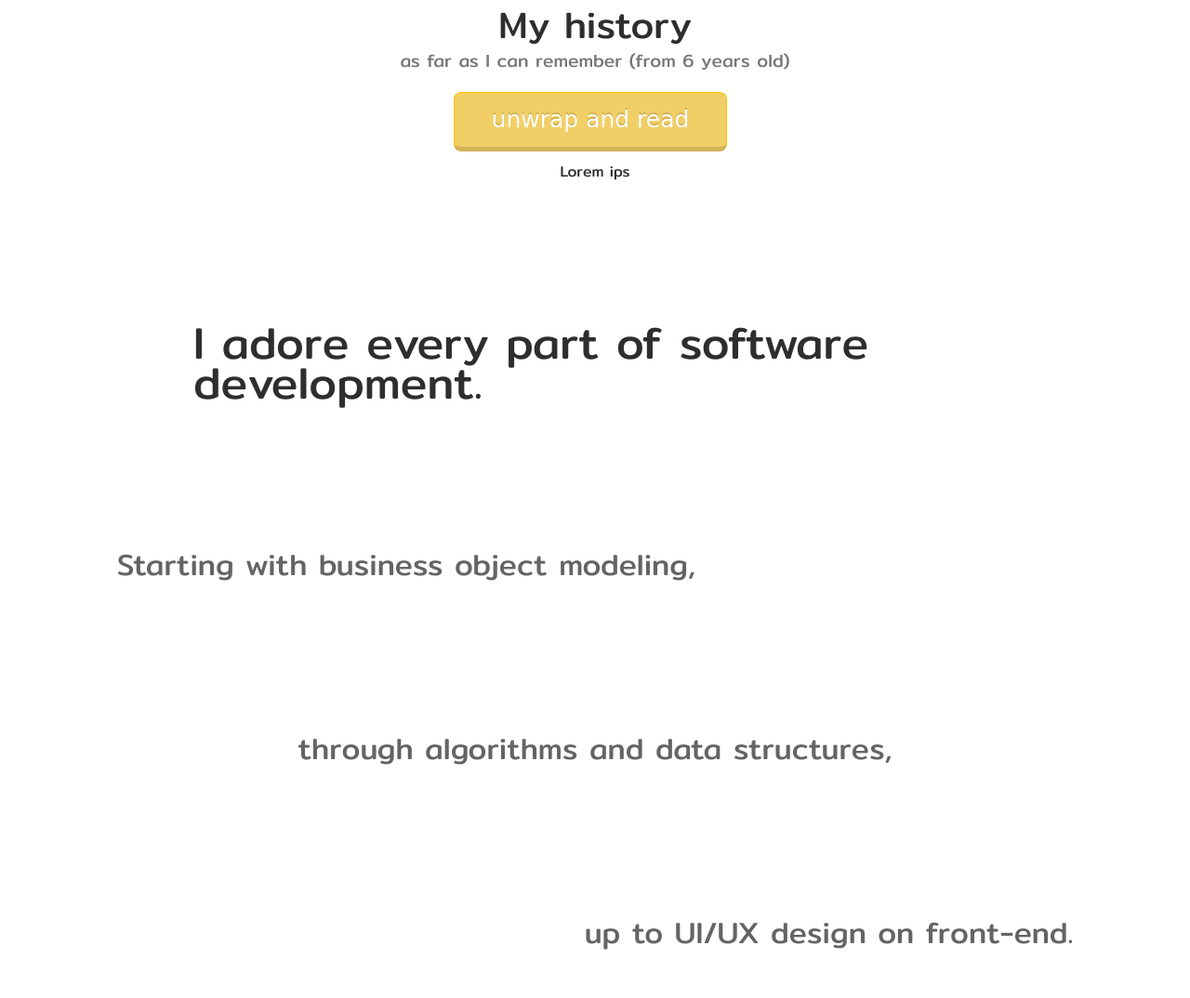
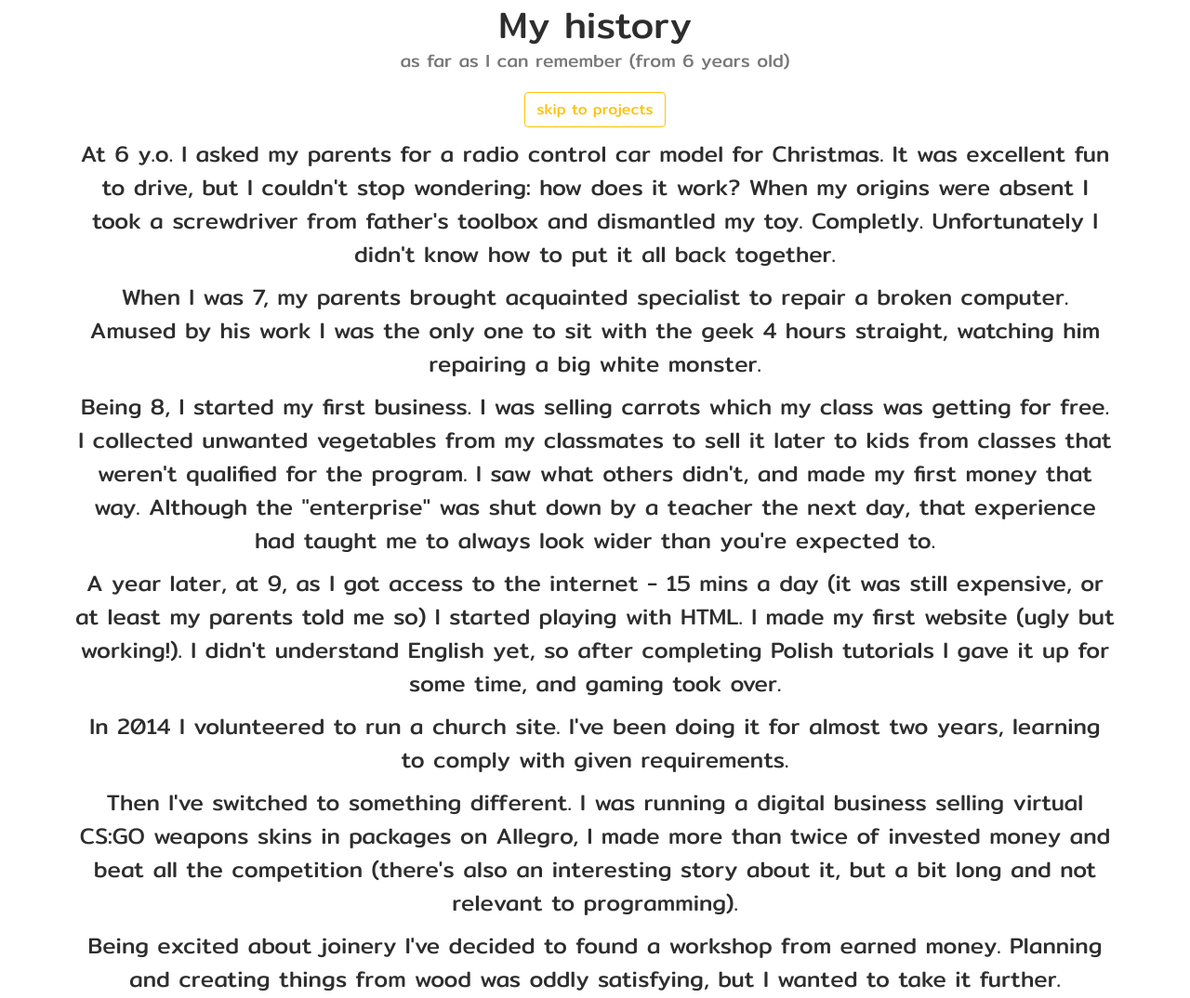
Before and after one commit to DanielPiskorz/My-Portfolio, a plain HTML site: page index.html in a window 1280 px wide. Shown: the part 3147-4221 px from the top of the page at 93% size. Drawn offline with nearby package versions, Linux system fonts and the light colour scheme.

Commit message:
History text

```diff
--- a/css/style.css
+++ b/css/style.css
@@ -222,32 +222,16 @@ nav ul li a {
 	margin-bottom: 20px;
 }
 
-
-
-#about #unwrap_button{
-	text-align: center;
-	padding: 10px 40px;
-	margin: 0px 10px 10px 0px;
-	float: left;
-	border-radius: 8px;
-	font-family: 'Pacifico', cursive;
-	font-size: 25px;
-	color: #FFF;
-	text-decoration: none;
-	transition: all 0.1s;
-	-webkit-transition: all 0.1s;
-	background-color: rgb(242, 207, 102);
-	border-bottom: 5px solid rgb(209, 179, 88);
-	text-shadow: 0px -2px rgb(209, 179, 88);
+#history{
+	font-size: 1.5rem;
 }
 
-#about #unwrap_button:active{
-	transform: translate(0px,5px);
-    -webkit-transform: translate(0px,5px);
-	border-bottom: 1px solid;
-	background-image: radial-gradient(rgb(255, 226, 138),rgb(245, 208, 97));
-	border-bottom: 5px solid rgb(235, 200, 95);
-	text-shadow: 0px 0px 2px rgb(255, 255, 255);
+#history p{
+	margin: 10px;
+}
+
+.expanded #history{
+	display: block;
 }
 
 
@@ -284,13 +268,6 @@ nav ul li a {
 	color: rgb(66, 66, 66)
 }
 
-/* #projects{
-	background-color: red;
-	position: absolute;
-	transform:rotate(2deg);
-	max-width: 100%;
-    overflow-x: hidden;
-} */
 
 #eels_java_vlog .container-fluid{
 
--- a/index.html
+++ b/index.html
@@ -88,17 +88,41 @@
                 <p id="p10">as far as I can remember (from 6 years old)</p>
 
                 <div class="row justify-content-center">
-                        <button id="unwrap_button" class="btn btn-outline-warning">unwrap and read</button>
-                </div>Lorem ips
+                        <a href="#projects" class="btn btn-outline-warning">skip to projects</a>
 
+                        <div id="history">
 
+                                <p>At 6 y.o. I asked my parents for a radio control car model for Christmas. It was excellent fun to drive, but I couldn't stop wondering: how does it work?
+                                        When my origins were absent I took a screwdriver from father's toolbox and dismantled my toy. Completly. Unfortunately I didn't know how to put it all back together.</p>
 
+                                <p> When I was 7, my parents brought acquainted specialist to repair a broken computer. Amused by his work I was the only one to sit with the geek 4 hours straight, watching him repairing a big white monster.
+
+                                <p>Being 8, I started my first business. I was selling carrots which my class was getting for free. I collected unwanted vegetables from my classmates to sell it later to kids from classes that weren't qualified for the program.  I saw what others didn't, and made my first money that way.
+                                Although the "enterprise" was shut down by a teacher the next day,  that experience had taught me to always look wider than you're expected to.</p>
+
+                                <p>A year later, at 9, as I got access to the internet - 15 mins a day (it was still expensive, or at least my parents told me so) I started playing with HTML. I made my first website (ugly but working!). I didn't understand English yet, so after completing Polish tutorials I gave it up for some time, and gaming took over.</p>
+
+                                <p>In 2014 I volunteered to run a church site. I've been doing it for almost two years, learning to comply with given requirements.</p>
+
+                                <p>Then I've switched to something different. I was running a digital business selling virtual CS:GO weapons skins in packages on Allegro, I made more than twice of invested money and beat all the competition (there's also an interesting story about it, but a bit long and not relevant to programming).</p>
+
+                                <p>Being excited about joinery I've decided to found a workshop from earned money. Planning and creating things from wood was oddly satisfying, but I wanted to take it further.</p>
+
+                                <p>I bought Arduino, with a lot of different things to play with. I learned the basics of electronics and programming in C and created a few interesting projects. I loved the adventure, all the same, I hated the fact that physical hardware (so expensive for me then) was limiting my possibilities.</p>
+
+                                <p> That was the moment I decided to go into pure computer programming. I switched from C to C++ in order to learn objective programming, and after a short period of time decided to stay with Java due to its possibilities with both Android and big enterprise applications. </p>
+
+                                <p>I've been making a lot of small programs in core Java describing real-world processes, and passed OCAJP 8 exam in Cracow, in May 2017.</p>
+                                <p>A few months later I pursuit to make my childhood dream come true, and created my own high-end Android game. I've programmed it with UnityScript and C#.</p>
+                        </div>
+
+                </div>
 
 
 
             <div class="container">
                 <p id="p11">I adore every part of software development.</p>
-                <p id="p12">Starting with business object modeling,</p>
+                <p id="p12">Starting with object modeling and architecture,</p>
                 <p id="p13">through algorithms and data structures,</p>
                 <p id="p14"> up to UI/UX design on front-end.</p>
             </div>
@@ -118,7 +142,7 @@
                                 <h1 data-aos-offset="150" data-aos="fade-right">eel's java vlog
                                     <div id="highlight" data-aos="fade" data-aos-easing="ease-in-sine" data-aos-duration="1000" data-aos-offset="320">eel's java vlog</div>
                                 </h1>
-                                <h2 data-aos-offset="150" data-aos="fade-right">Running a vlog I've improoved <br> my communication skills.</h2>
+                                <h2 data-aos-offset="150" data-aos="fade-right">Running a programming vlog I've improved <br> my communication skills.</h2>
                                 <h4 data-aos-offset="150" data-aos="fade-right">Creating over 30 tech videos I learned to <br> talk ebout technology and understood <br> presented topic even better.</h4>
                         </div>
                         <div class="col-6" id="photo">
--- a/js/main.js
+++ b/js/main.js
@@ -48,4 +48,15 @@ $(function(){
         0 : ($($(e.target).attr("href")).offset().top - navbarOffset)
     }, 1000);
   });
+
+  $('#about a').on('click',function(e){
+    e.preventDefault();
+
+    const navbarOffset = 120;
+    $('html, body').animate({
+
+      scrollTop: ($($(e.target).attr("href")).offset().top - navbarOffset - 100)
+
+    }, 1000);
+  });
 });
```
